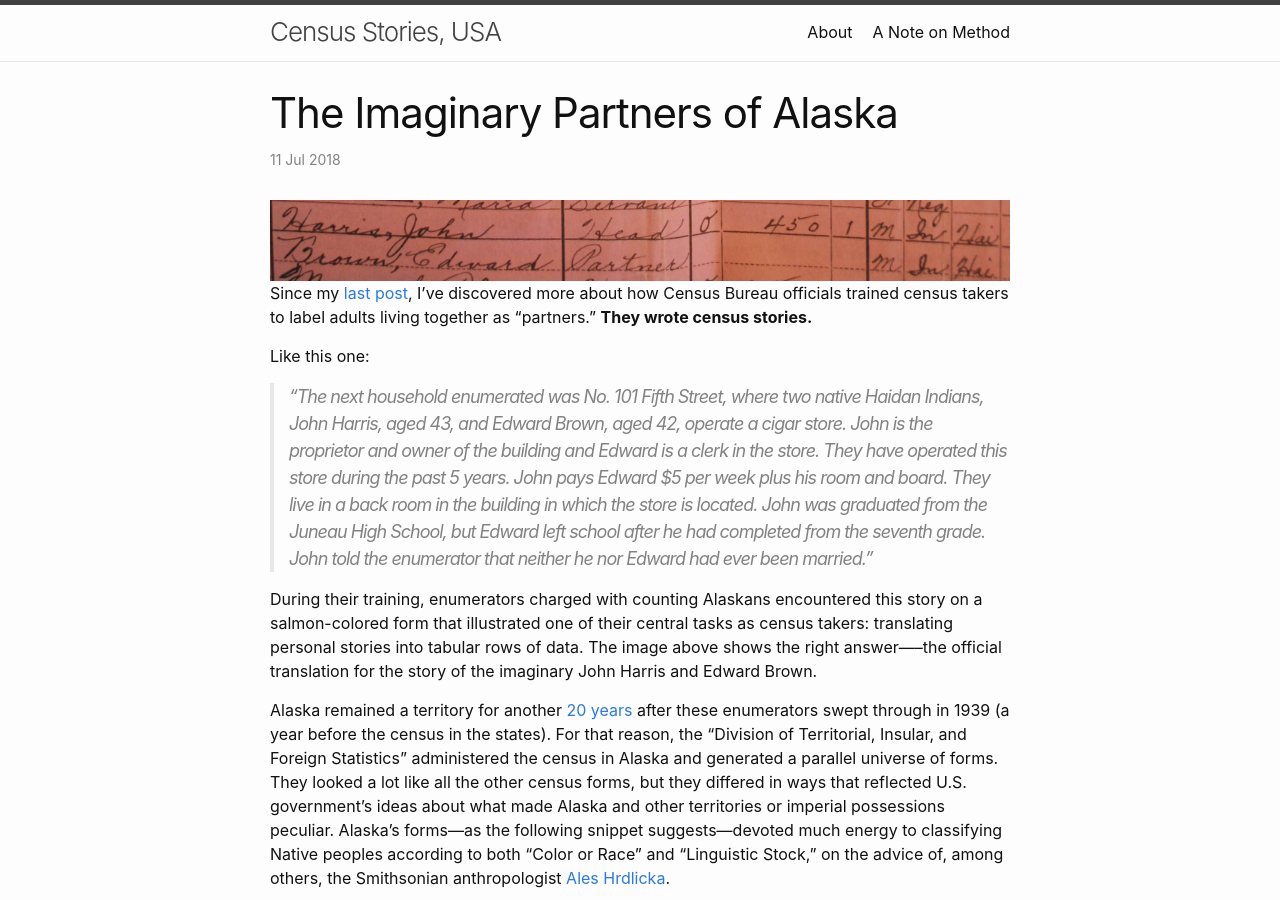
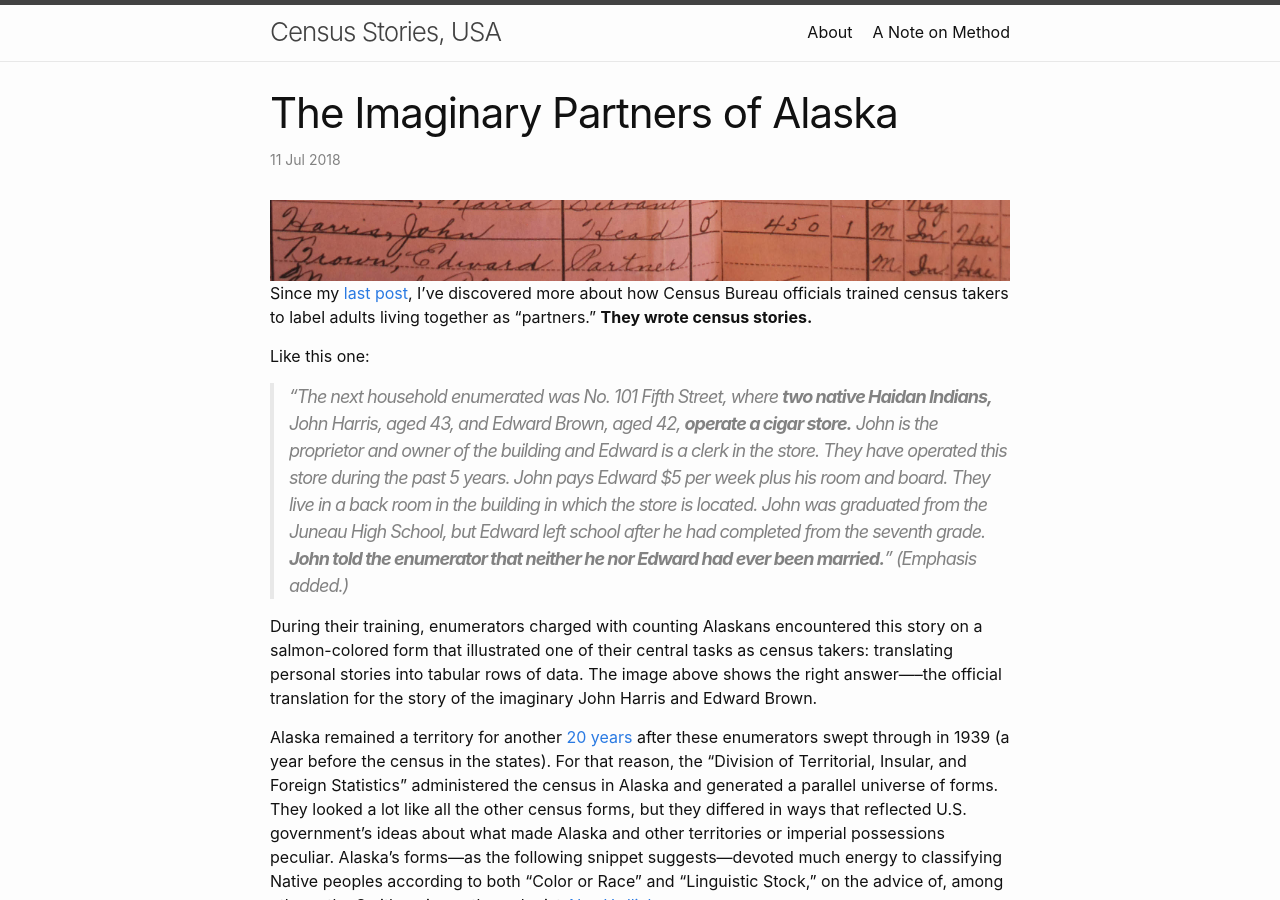
Before and after one commit to danbouk/censusstories, a Jekyll site: the page built from _posts/2018-07-11-imagined-partners.md, in a window 1280 px wide and 900 px high. Built offline with Jekyll 4.4.1, drawn with Linux system fonts in a browser that asks for light colours.

Commit message:
bolded key details in blockquote

```diff
--- a/_posts/2018-07-11-imagined-partners.md
+++ b/_posts/2018-07-11-imagined-partners.md
@@ -8,7 +8,7 @@ categories:
 ![photo of partners listed in 1940 "Illustrated Example of Completed Population Schedule" for Alaska](/images/imagined_partners_Alaska.jpg) Since my [last post](/2018/07/03/partners.html), I've discovered more about how Census Bureau officials trained census takers to label adults living together as "partners." **They wrote census stories.**
 
 Like this one:
->"The next household enumerated was No. 101 Fifth Street, where two native Haidan Indians, John Harris, aged 43, and Edward Brown, aged 42, operate a cigar store. John is the proprietor and owner of the building and Edward is a clerk in the store. They have operated this store during the past 5 years. John pays Edward $5 per week plus his room and board. They live in a back room in the building in which the store is located. John was graduated from the Juneau High School, but Edward left school after he had completed from the seventh grade. John told the enumerator that neither he nor Edward had ever been married."
+>"The next household enumerated was No. 101 Fifth Street, where **two native Haidan Indians,** John Harris, aged 43, and Edward Brown, aged 42, **operate a cigar store.** John is the proprietor and owner of the building and Edward is a clerk in the store. They have operated this store during the past 5 years. John pays Edward $5 per week plus his room and board. They live in a back room in the building in which the store is located. John was graduated from the Juneau High School, but Edward left school after he had completed from the seventh grade. **John told the enumerator that neither he nor Edward had ever been married.**" (Emphasis added.)
 
 <!---In Box 25, Folder "1940 Territories and Possessions—Forms + Schedules" Bureau of Census Records – NARA I, Record Group 29 — 252 – Classified File for the Sixteenth Decennial Census, 1903-1943, 1946-1948--->
 
```
